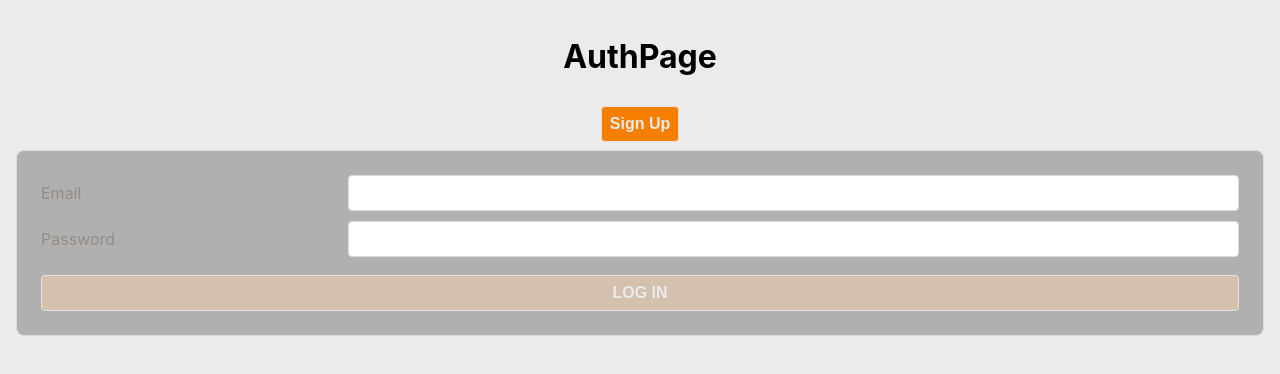
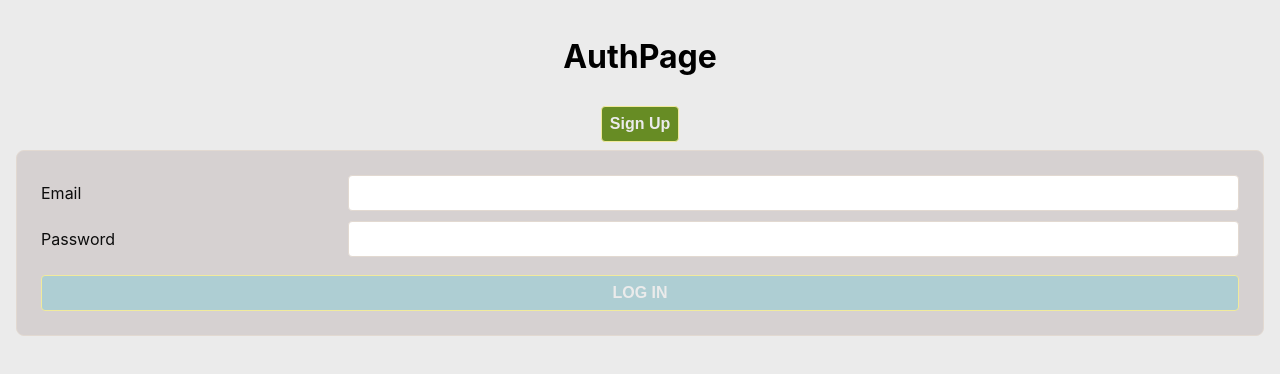
Before and after one commit to EdASalazar/mern-quick-notes, a React (Create React App) app: page /notes/new in a window 1280 px wide. Shown: the top 374 px of the page. Built offline with nearby package versions, Linux system fonts and the light colour scheme.

Commit message:
Styling and other stuff

```diff
--- a/src/components/NavBar/NavBar.jsx
+++ b/src/components/NavBar/NavBar.jsx
@@ -11,9 +11,9 @@ export default function NavBar({ user, setUser }) {
     <nav>
       <span>Welcome, {user.name}</span>
       &nbsp;&nbsp;&nbsp;&nbsp;
-      <Link to="/orders">Order History</Link>
+      <Link to="/notes">Notes</Link>
       &nbsp; | &nbsp;
-      <Link to="/orders/new">New Order</Link>
+      <Link to="/notes/new">New Note</Link>
       &nbsp; | &nbsp;
       <Link to="" onClick={handleLogOut}>Log Out</Link>
     </nav>
--- a/src/index.css
+++ b/src/index.css
@@ -1,13 +1,13 @@
 /* CSS Custom Properties */
 :root {
   --white: #ebebeb;
-  --tan-1: #b0b0b0;
-  --tan-2: #E7E2DD;
+  --tan-1: #d6d1d1;
+  --tan-2: #f1ea9c;
   --tan-3: #E2D9D1;
-  --tan-4: #D3C1AE;
-  --orange: #F67F00;
-  --text-light: #968c84;
-  --text-dark: #615954;
+  --tan-4: #aeced3;
+  --orange: #678c24;
+  --text-light: #0c0c0c;
+  --text-dark: #000000;
 }
 
 *, *:before, *:after {
--- a/src/pages/App/App.jsx
+++ b/src/pages/App/App.jsx
@@ -3,9 +3,10 @@ import { Routes, Route } from 'react-router-dom';
 import { getUser } from '../../utilities/users-service';
 import './App.css';
 import AuthPage from '../AuthPage/AuthPage';
-import NewOrderPage from '../NewOrderPage/NewOrderPage';
-import OrderHistoryPage from '../OrderHistoryPage/OrderHistoryPage';
+
 import NavBar from '../../components/NavBar/NavBar';
+import NotesPage from '../NotesPage/NotesPage';
+import NewNotePage from '../NewNotePage/NewNotePage';
 
 export default function App() {
   const [user, setUser] = useState(getUser());
@@ -17,8 +18,8 @@ export default function App() {
             <NavBar user={user} setUser={setUser} />
             <Routes>
               {/* Route components in here */}
-              <Route path="/orders/new" element={<NewOrderPage />} />
-              <Route path="/orders" element={<OrderHistoryPage />} />
+              <Route path="/notes/new" element={<NewNotePage/>} />
+              <Route path="/notes" element={<NotesPage />} />
             </Routes>
           </>
           :
--- /dev/null
+++ b/src/pages/NewNotePage/NewNotePage.jsx
@@ -0,0 +1,10 @@
+export default function NewNotePage() {
+  return (
+    <div className="NewNotePage">
+      <h2>Add A New Note</h2>
+
+
+
+    </div>
+  );
+}
--- a/src/pages/NewOrderPage/NewOrderPage.jsx
+++ /dev/null
@@ -1,5 +0,0 @@
-export default function NewOrderPage() {
-  return (
-    <h1>NewOrderPage</h1>
-  );
-}
--- /dev/null
+++ b/src/pages/NotesPage/NotesPage.jsx
@@ -0,0 +1,9 @@
+export default function NotesPage() {
+
+  return (
+    <>
+      <h1>NotesPage</h1>
+
+    </>
+  );
+}
--- a/src/pages/OrderHistoryPage/OrderHistoryPage.jsx
+++ /dev/null
@@ -1,15 +0,0 @@
-import { checkToken } from '../../utilities/users-service';
-
-export default function OrderHistoryPage() {
-  async function handleCheckToken() {
-    const expDate = await checkToken();
-    console.log(expDate);
-  }
-
-  return (
-    <>
-      <h1>OrderHistoryPage</h1>
-      <button onClick={handleCheckToken}>Check When My Login Expires</button>
-    </>
-  );
-}
```
